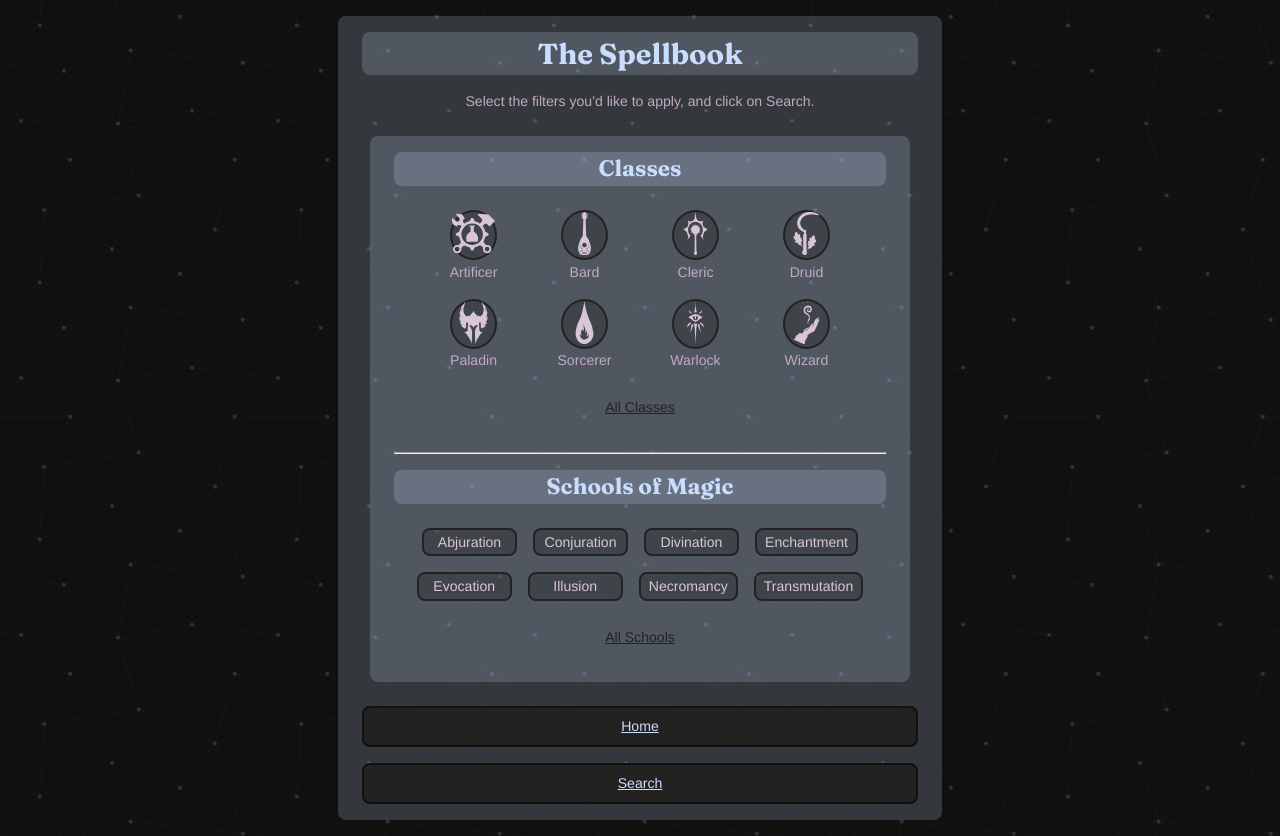
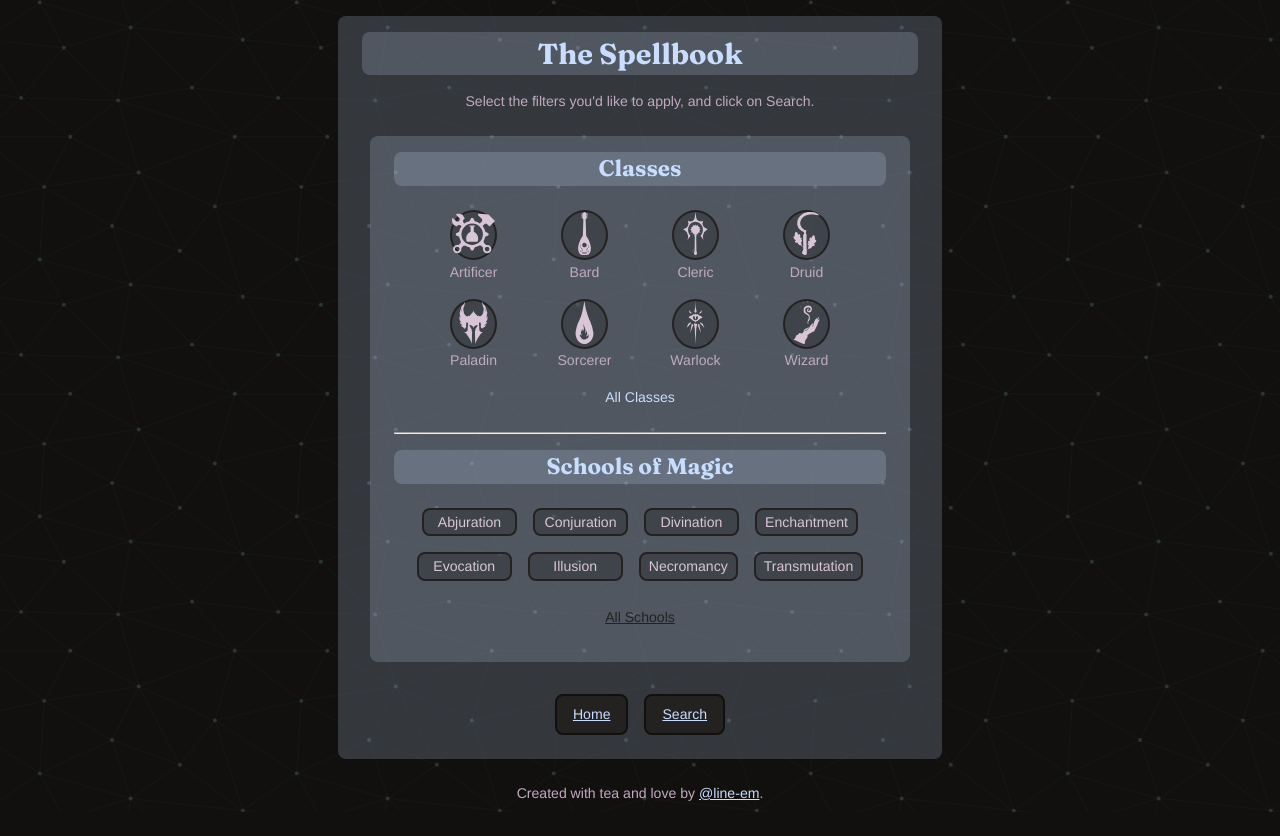
Before and after one commit to line-em/dnd-spellbook, a React (Vite) app: page /#/filters in a window 1280 px wide. After the commit the page ends 812 px from the top, so only its background shows below. Built offline with nearby package versions, Linux system fonts and the light colour scheme; a web font is replaced by a local one.

Commit message:
flex row styled component

```diff
--- a/src/App.jsx
+++ b/src/App.jsx
@@ -24,6 +24,13 @@ function App() {
 					{/* <Route path="/results" element={<Results />} /> */}
 				</Routes>
 			)}
+			<footer>
+				Created with tea and love by{" "}
+				<a href="https://github.com/line-em" target="_blank" rel="noopener noreferrer">
+					@line-em
+				</a>
+				.
+			</footer>
 		</CenterFlexColumn>
 	);
 }
--- a/src/index.css
+++ b/src/index.css
@@ -48,7 +48,6 @@
 	}
 }
 
-/* opt 2 */
 html {
 	background-color: var(--black);
 	background-attachment: fixed;
@@ -61,10 +60,6 @@ html {
 	box-sizing: border-box;
 	margin: 0;
 	padding: 0;
-}
-
-p {
-	font: 400 clamp(0.7rem, 0.1vw + 0.8rem, 1rem) / 1.5 var(--sans);
 }
 
 body {
@@ -83,3 +78,18 @@ body {
 		width: 100%;
 	}
 }
+
+/* some base styles */
+
+p {
+	font: 400 clamp(0.7rem, 0.1vw + 0.8rem, 1rem) / 1.5 var(--sans);
+}
+
+a {
+	color: var(--white);
+	transition: color 200ms;
+}
+
+a:hover {
+	color: var(--neutral-purple);
+}
--- a/src/pages/Filters.jsx
+++ b/src/pages/Filters.jsx
@@ -1,5 +1,10 @@
 import Heading from "../styled-components/Heading";
-import { FilterGrid, SpellbookPage, WhiteSection } from "../styled-components/FlexStyles";
+import {
+	FilterGrid,
+	FlexRowWrapper,
+	SpellbookPage,
+	WhiteSection
+} from "../styled-components/FlexStyles";
 import classesData from "../assets/classes/classesData.js";
 import schoolsData from "../assets/schools/schoolsData";
 import { StyledButton, StyledLinkButton } from "../styled-components/StyledButton";
@@ -30,7 +35,7 @@ const Filters = (props) => {
 				<Heading type="4">Classes</Heading>
 				<FilterGrid column="4">
 					{mapFilters(classesData)}
-					<StyledButton>All Classes</StyledButton>
+					<a>All Classes</a>
 				</FilterGrid>
 
 				<hr />
@@ -41,8 +46,10 @@ const Filters = (props) => {
 					<StyledButton>All Schools</StyledButton>
 				</FilterGrid>
 			</WhiteSection>
-			<StyledLinkButton path="/">Home</StyledLinkButton>
-			<StyledLinkButton>Search</StyledLinkButton>
+			<FlexRowWrapper>
+				<StyledLinkButton path="/">Home</StyledLinkButton>
+				<StyledLinkButton>Search</StyledLinkButton>
+			</FlexRowWrapper>
 		</SpellbookPage>
 	);
 };
--- a/src/styled-components/FlexStyles.jsx
+++ b/src/styled-components/FlexStyles.jsx
@@ -16,6 +16,10 @@ export const CenterFlexColumn = styled(FlexColumnWrapper)`
 	justify-content: center;
 	align-items: center;
 	text-align: center;
+`;
+
+export const FlexRowWrapper = styled(CenterFlexColumn)`
+	flex-direction: row;
 `;
 
 export const FilterGrid = styled(CenterFlexColumn)`
```
